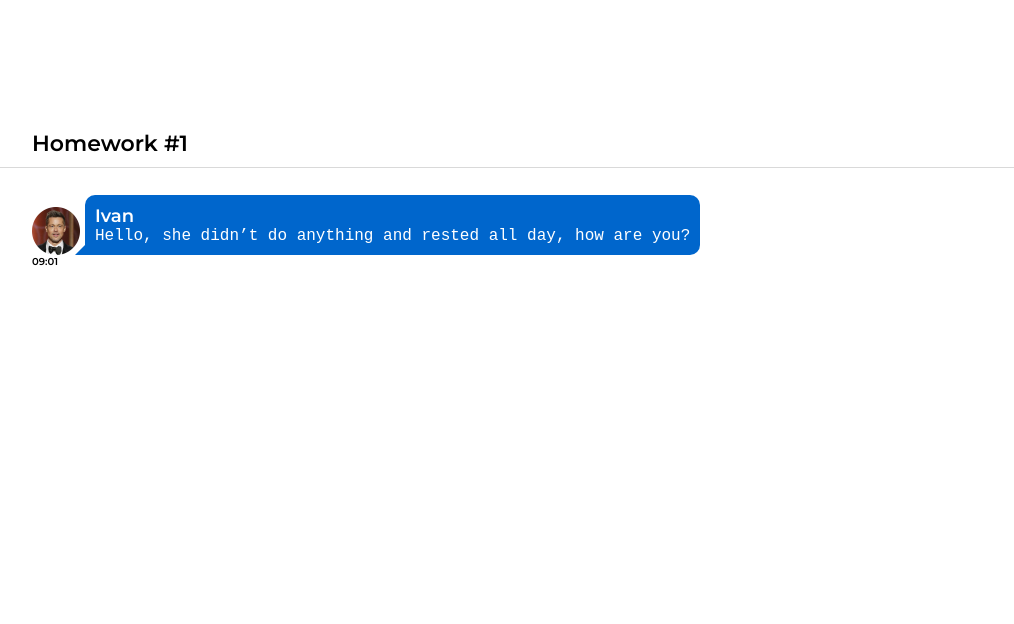
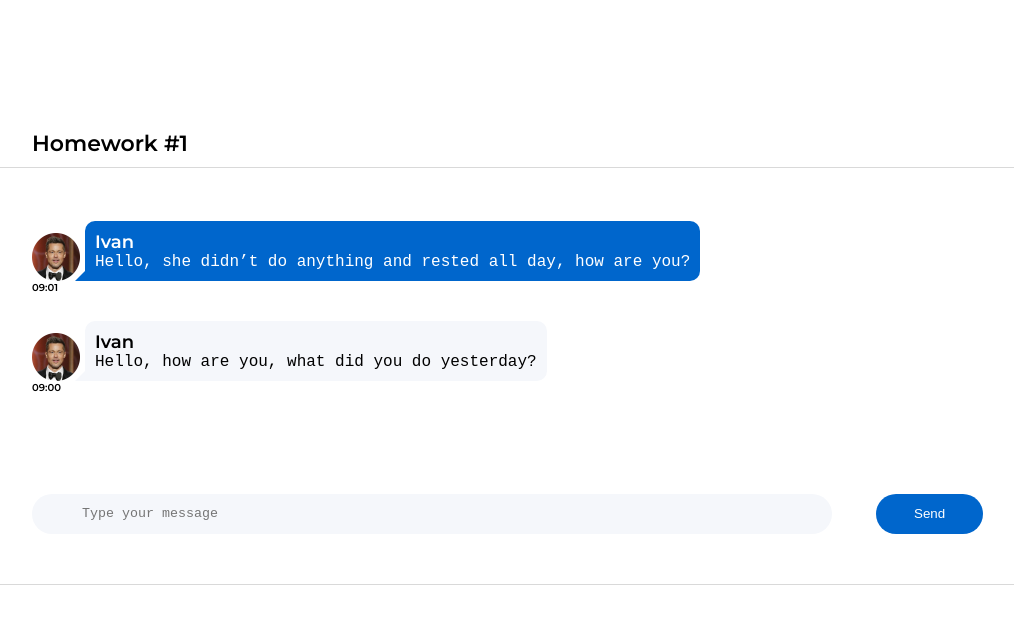
Before and after one commit to Pavlonto/HomeWork, a React (Create React App) app: page / in a window 1280 px wide. Shown: the top 624 px of the page, without its empty margins (108-1122 px from the left). Built offline with nearby package versions, Linux system fonts and the light colour scheme.

Commit message:
changeFiles

```diff
--- a/src/s1-main/App.module.css
+++ b/src/s1-main/App.module.css
@@ -5,7 +5,11 @@
 }
 
 .hw {
+    display: flex;
+    flex-direction: column;
     border-top: 1px solid #D9D9D9;
+    border-bottom: 1px solid #D9D9D9;
+    padding: 50px 0;
 }
 
 .hwTitle {
--- a/src/s2-homeworks/hw01/HW1.tsx
+++ b/src/s2-homeworks/hw01/HW1.tsx
@@ -46,11 +46,11 @@ export const friendMessage0: MessageType = {
     id: 100,
     user: {
         avatar: avatar, // можно менять
-        name: 'Friend Name', // можно менять
+        name: 'Ivan', // можно менять
     },
     message: {
-        text: 'зеркальное сообщение для тренировки css', // можно менять
-        time: '22:00', // можно менять
+        text: 'Hello, how are you, what did you do yesterday?', // можно менять
+        time: '09:00', // можно менять
     },
 }
 
@@ -62,11 +62,11 @@ const HW1 = () => {
                 {/*проверка отображения (не менять)*/}
                 <div>
                     <Message message={message0} />
-                    {/* <FriendMessage message={friendMessage0} /> */}
+                    <FriendMessage message={friendMessage0} />
                 </div>
 
                 {/*для автоматической проверки дз (не менять)*/}
-                {/* <MessageSender M={Message} /> */}
+                <MessageSender M={Message} />
             </div>
         </div>
     )
--- a/src/s2-homeworks/hw01/friend-message/FriendMessage.module.css
+++ b/src/s2-homeworks/hw01/friend-message/FriendMessage.module.css
@@ -1,5 +1,6 @@
 .friendMessage {
-
+    max-width: 1000px;
+    margin: 24px auto 0 auto;
 }
 
 .friendImageAndText {
@@ -7,25 +8,43 @@
 }
 
 .friendImageAndText img {
-
+    width: 48px;
+    height: 48px;
+    position: relative;
+    top: 15px;
 }
 
 .friendText {
-
+    display: inline-block;
+    background-color: #F5F7FB;
+    padding: 10px;
+    margin-left: 5px;
+    border-radius: 10px;
+    position: relative;
 }
 
 .friendText:after {
-
+    content: '';
+    position: absolute;
+    bottom: 0;
+    left: -10px;
+    border: 10px solid transparent;
+    border-left: 10px solid #F5F7FB;
+    border-bottom: 10px solid #F5F7FB;
+    display: block;
+    rotate: -90deg;
 }
 
 .friendName {
-
+    font-weight: 600;
+    font-size: 18px;
 }
 
 .friendMessageText {
-
+    font-weight: 400;
+    font-size: 16px;
 }
 
 .friendTime {
-
+    font-size: 10px;
 }
--- a/src/s2-homeworks/hw01/message-sender/MessageSender.module.css
+++ b/src/s2-homeworks/hw01/message-sender/MessageSender.module.css
@@ -1,13 +1,28 @@
 .sendForm {
-
+    display: flex;
+    width: 1000px;
+    margin: 0 auto;
+    padding-top: 100px;
 }
 
 .textarea {
-
+    resize: none;
+    background-color: #F5F7FB;
+    border: none;
+    border-radius: 20px;
+    padding: 5px 0 5px 50px;
+    min-width: 80%;
+    line-height: 30px;
 }
 
 .button {
-
+    background-color: #0066CC;
+    color: #fff;
+    border: none;
+    border-radius: 20px;
+    margin-left: 44px;
+    padding: 0 38px;
+    line-height: 30px;
 }
 
 .button:hover {
--- a/src/s2-homeworks/hw01/message/Message.module.css
+++ b/src/s2-homeworks/hw01/message/Message.module.css
@@ -1,6 +1,6 @@
 .message {
     max-width: 1000px;
-    margin: 24px auto 0 auto;
+    margin: 0 auto;
 }
 
 .imageAndText {}
```
Also changed, not shown: package.json (+4 -4 lines), src/s2-homeworks/hw01/message-sender/MessageSender.tsx (line endings or trailing spaces).
